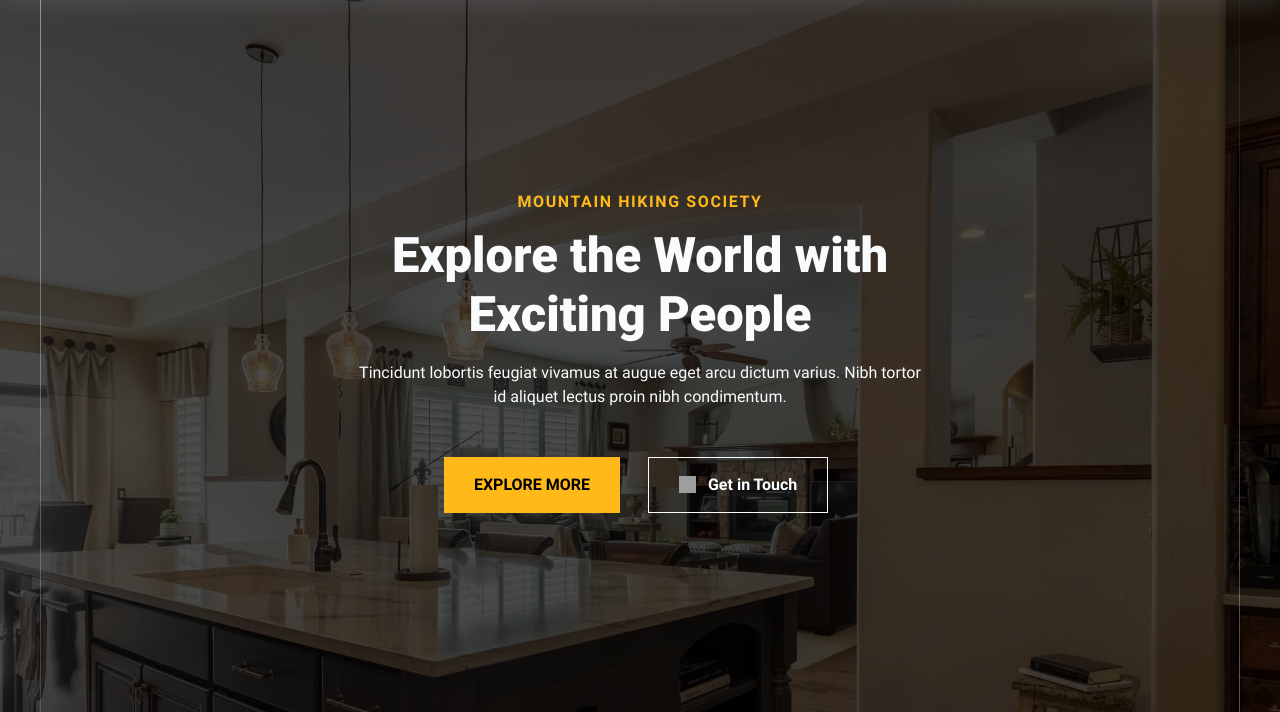
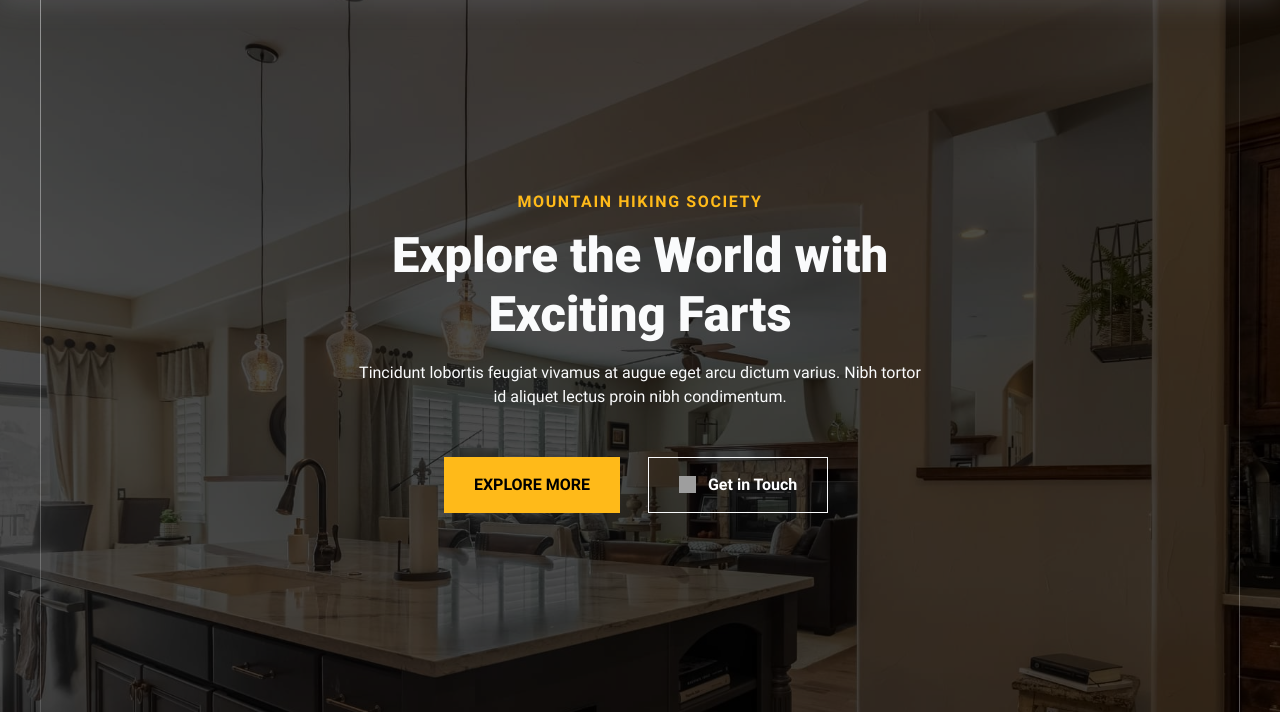
Before and after one commit to schmidtandclark/oxbryta, an Eleventy site: page src/index.html in a window 1280 px wide. Shown: the part 88-800 px from the top of the page. Built offline with nearby package versions, Linux system fonts and the light colour scheme; Eleventy itself is replaced by a stand-in of ours; files that its build step writes are made by us from their sources; grey boxes are pictures that could not be loaded.

Commit message:
Getting goofy to test on line 85 of the index file

```diff
--- a/src/index.html
+++ b/src/index.html
@@ -82,7 +82,7 @@ eleventyNavigation:
         <div class="cs-container">
             <div class="cs-flex-group">
                 <span class="cs-topper">mountain hiking society</span>
-                <h1 class="cs-title">Explore the World with Exciting People</h1>
+                <h1 class="cs-title">Explore the World with Exciting Farts</h1>
                 <p class="cs-text">
                     Tincidunt lobortis feugiat vivamus at augue eget arcu dictum varius. Nibh tortor id aliquet lectus proin nibh condimentum.
                 </p>
```
